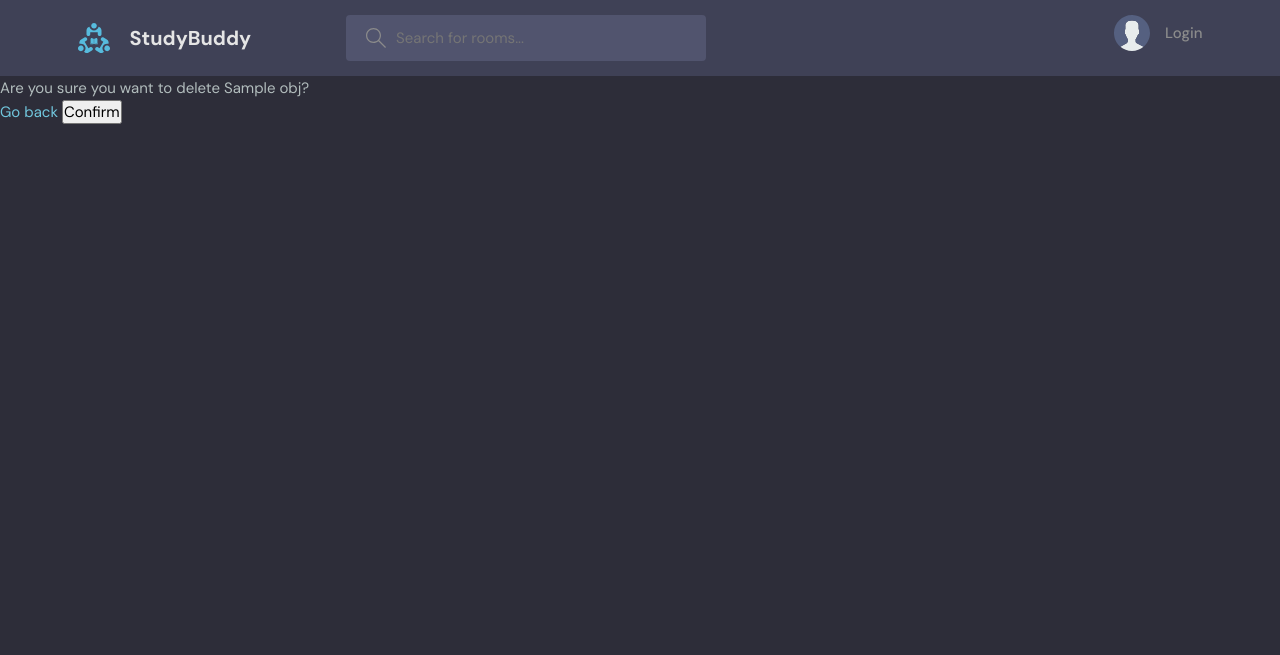
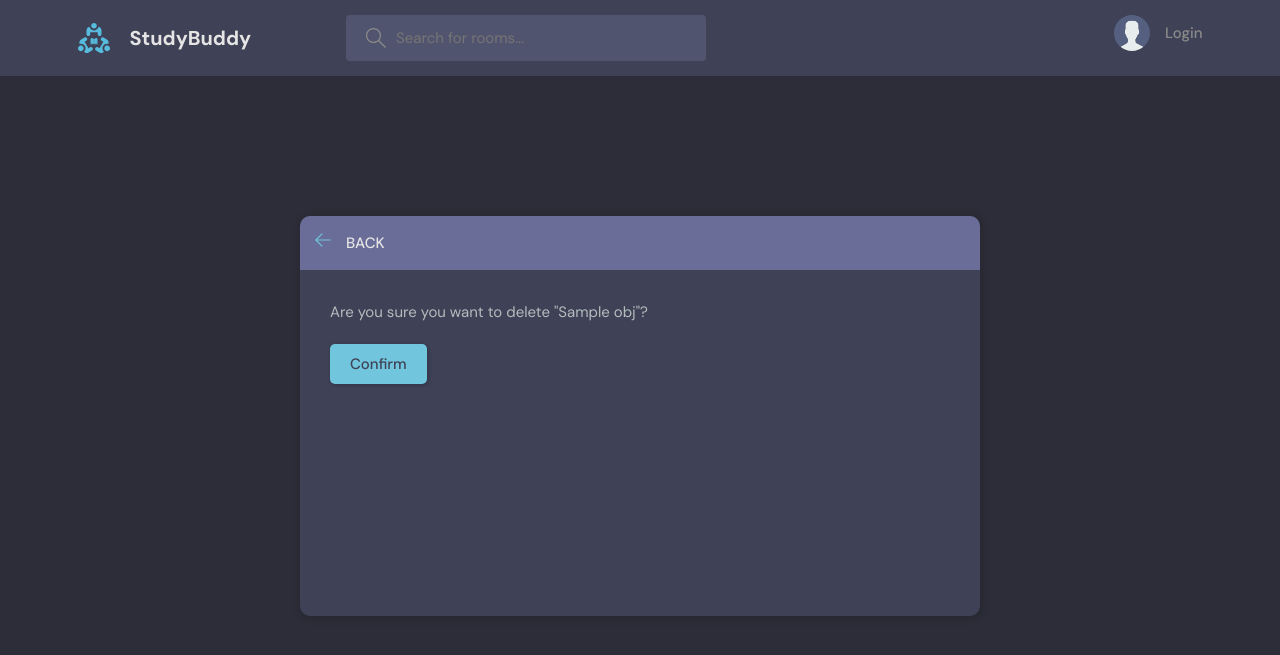
Before and after one commit to juliaberning/study-buddy, a Django app: template base/templates/base/delete.html in a window 1280 px wide. Shown: the top 655 px of the page. Run offline with Django 5.2, Linux system fonts and the light colour scheme; the template is opened without the code that fills it: most values are stand-ins (such as "Sample title", 1, 10 or a date in 2020).

Commit message:
style: add theme for delete page

```diff
--- a/base/templates/base/delete.html
+++ b/base/templates/base/delete.html
@@ -1,11 +1,37 @@
 {% extends 'base/main.html' %}
 
 {% block content %}
-<!-- This generic delete template can be used to delete different objects.  -->
-<form method="POST" actions="">
-    {% csrf_token %}
-    <p>Are you sure you want to delete {{obj}}?</p>
-    <a href="{{request.META.HTTP_REFERER}}">Go back</a>
-    <input type="submit" value="Confirm">
-</form>
-{% endblock %}
+    <main class="delete-item layout">
+        <div class="container">
+            <div class="layout__box">
+                <div class="layout__boxHeader">
+                    <div class="layout__boxTitle">
+                        <a href="{{request.META.HTTP_REFERER}}">
+                            <svg version="1.1" xmlns="http://www.w3.org/2000/svg" width="32" height="32"
+                                viewBox="0 0 32 32">
+                                <title>arrow-left</title>
+                                <path
+                                    d="M13.723 2.286l-13.723 13.714 13.719 13.714 1.616-1.611-10.96-10.96h27.625v-2.286h-27.625l10.965-10.965-1.616-1.607z">
+                                </path>
+                            </svg>
+                        </a>
+                        <h3>Back</h3>
+                    </div>
+                </div>
+                <div class="layout__body">
+                    <form class="form" method="POST" actions="">
+                        {% csrf_token %}
+                        <div class="form__group">
+                            <p>Are you sure you want to delete "{{obj}}"?</p>
+                        </div>
+
+                        <div class="for__group">
+                            <input class="btn btn--main" type="submit" value="Confirm" />
+                        </div>
+
+                    </form>
+                </div>
+            </div>
+        </div>
+    </main>
+{% endblock content %}
```
Also changed, not shown: 1 other file.
